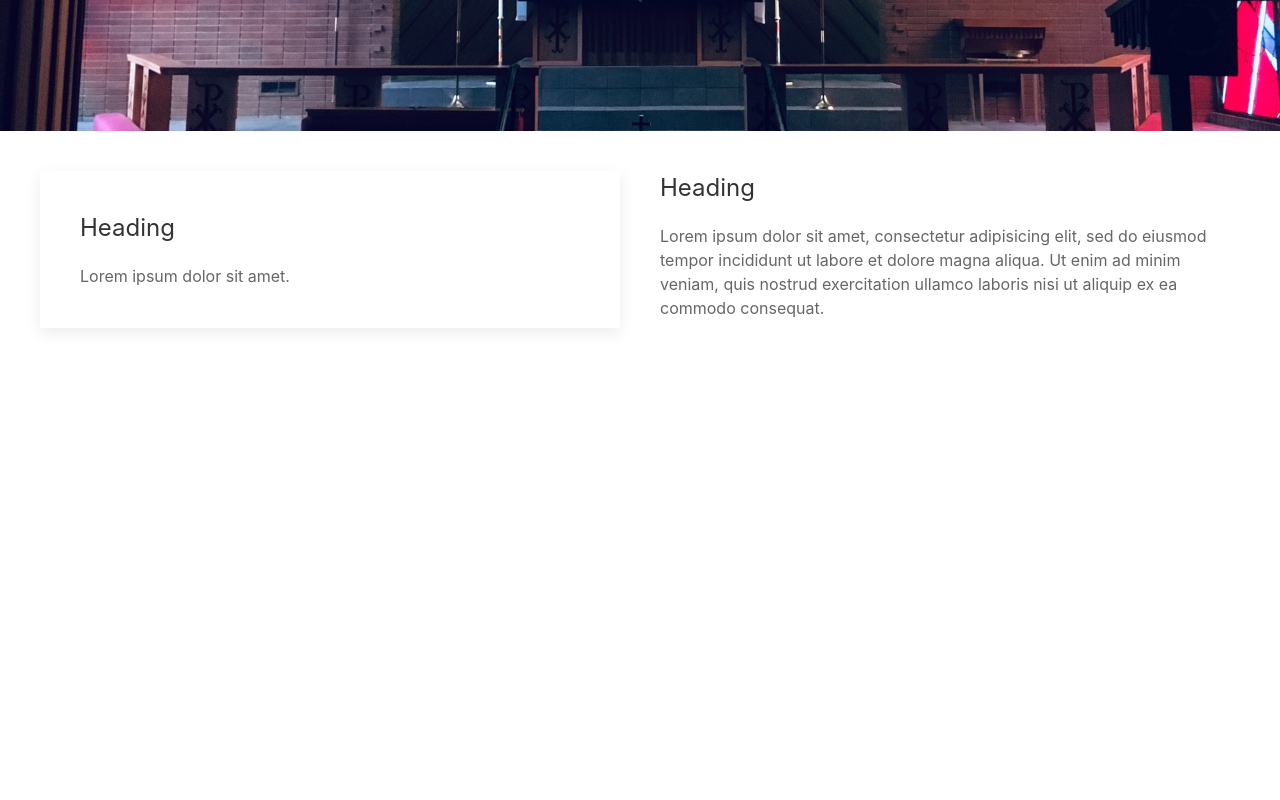
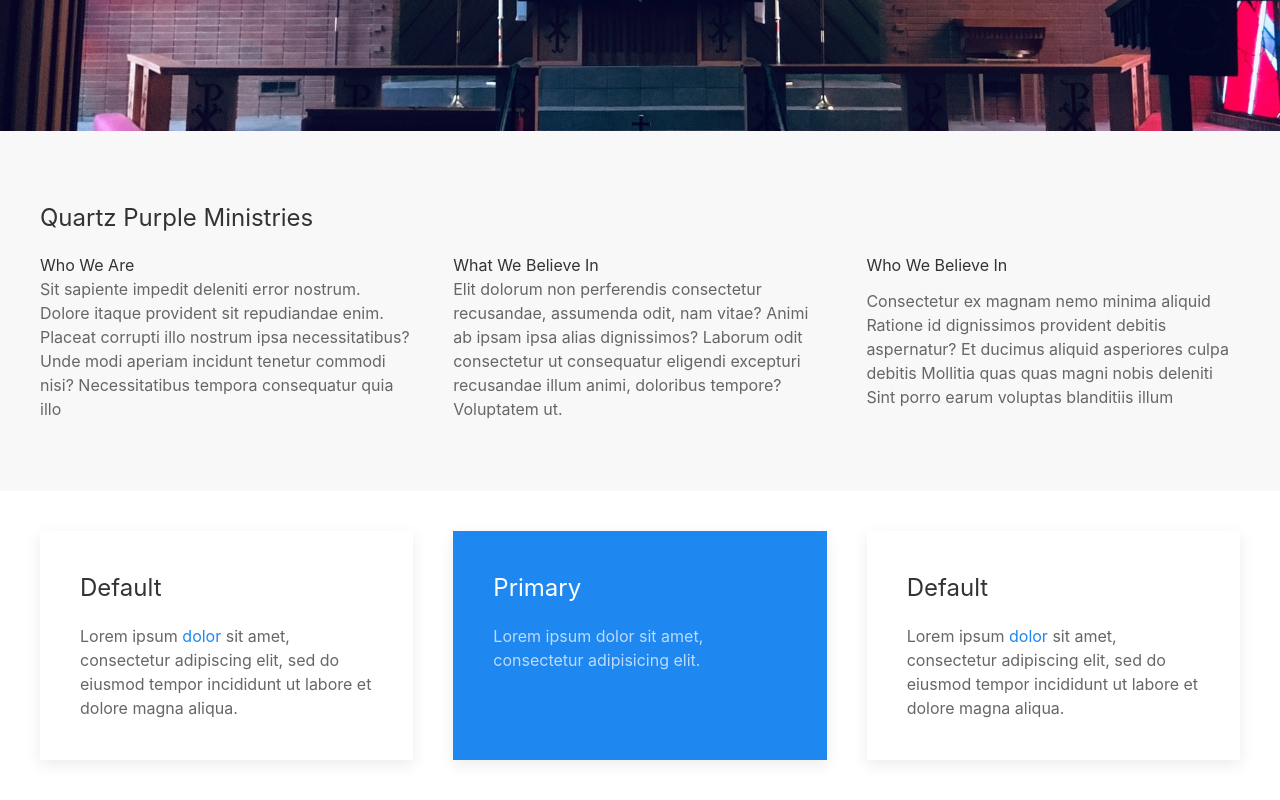
Before and after one commit to c3n7ly-commisions/quartz-purple, a plain HTML site: page index.html in a window 1280 px wide. Shown: the part 418-1218 px from the top of the page. Before the commit the page ends 800 px from the top, so only its background shows below. Drawn offline with Linux system fonts and the light colour scheme.

Commit message:
Added one section

```diff
--- a/index.html
+++ b/index.html
@@ -144,24 +144,82 @@
       </div>
     </div>
 
-    <div class="uk-container uk-margin-medium-top">
-      <div class="uk-child-width-expand@s" uk-grid>
-        <div class="uk-grid-item-match">
+    <!-- ===================================================================== -->
+    <!-- Body goes here -->
+    <!-- ===================================================================== -->
+
+    <div class="uk-section uk-section-muted">
+      <div class="uk-container">
+        <h3>Quartz Purple Ministries</h3>
+
+        <div class="uk-grid-match uk-child-width-1-3@m" uk-grid>
+          <div>
+            <h5 class="uk-margin-remove uk-padding-small-bottom">Who We Are</h5>
+            <p class="uk-margin-remove">
+              Sit sapiente impedit deleniti error nostrum. Dolore itaque
+              provident sit repudiandae enim. Placeat corrupti illo nostrum ipsa
+              necessitatibus? Unde modi aperiam incidunt tenetur commodi nisi?
+              Necessitatibus tempora consequatur quia illo
+            </p>
+          </div>
+          <div>
+            <h5 class="uk-margin-remove uk-padding-small-bottom">
+              What We Believe In
+            </h5>
+            <p class="uk-margin-remove">
+              Elit dolorum non perferendis consectetur recusandae, assumenda
+              odit, nam vitae? Animi ab ipsam ipsa alias dignissimos? Laborum
+              odit consectetur ut consequatur eligendi excepturi recusandae
+              illum animi, doloribus tempore? Voluptatem ut.
+            </p>
+          </div>
+          <div>
+            <h5 class="uk-margin-remove uk-padding-small-bottom">
+              Who We Believe In
+            </h5>
+            <p class="uk-margin-remove">
+              Consectetur ex magnam nemo minima aliquid Ratione id dignissimos
+              provident debitis aspernatur? Et ducimus aliquid asperiores culpa
+              debitis Mollitia quas quas magni nobis deleniti Sint porro earum
+              voluptas blanditiis illum
+            </p>
+          </div>
+        </div>
+      </div>
+    </div>
+
+    <div class="uk-container uk-margin-medium-top uk-margin-large-bottom">
+      <div class="uk-grid-match uk-child-width-expand@s" uk-grid>
+        <div>
           <div class="uk-card uk-card-default uk-card-body">
-            <h3>Heading</h3>
-            <p>Lorem ipsum dolor sit amet.</p>
+            <h3 class="uk-card-title">Default</h3>
+            <p>
+              Lorem ipsum <a href="#">dolor</a> sit amet, consectetur adipiscing
+              elit, sed do eiusmod tempor incididunt ut labore et dolore magna
+              aliqua.
+            </p>
           </div>
         </div>
         <div>
-          <h3>Heading</h3>
-          <p>
-            Lorem ipsum dolor sit amet, consectetur adipisicing elit, sed do
-            eiusmod tempor incididunt ut labore et dolore magna aliqua. Ut enim
-            ad minim veniam, quis nostrud exercitation ullamco laboris nisi ut
-            aliquip ex ea commodo consequat.
-          </p>
+          <div class="uk-card uk-card-primary uk-card-body">
+            <h3 class="uk-card-title">Primary</h3>
+            <p>Lorem ipsum dolor sit amet, consectetur adipisicing elit.</p>
+          </div>
+        </div>
+        <div>
+          <div class="uk-card uk-card-default uk-card-body">
+            <h3 class="uk-card-title">Default</h3>
+            <p>
+              Lorem ipsum <a href="#">dolor</a> sit amet, consectetur adipiscing
+              elit, sed do eiusmod tempor incididunt ut labore et dolore magna
+              aliqua.
+            </p>
+          </div>
         </div>
       </div>
     </div>
+    <!-- ===================================================================== -->
+    <!-- Body ends here -->
+    <!-- ===================================================================== -->
   </body>
 </html>
```
